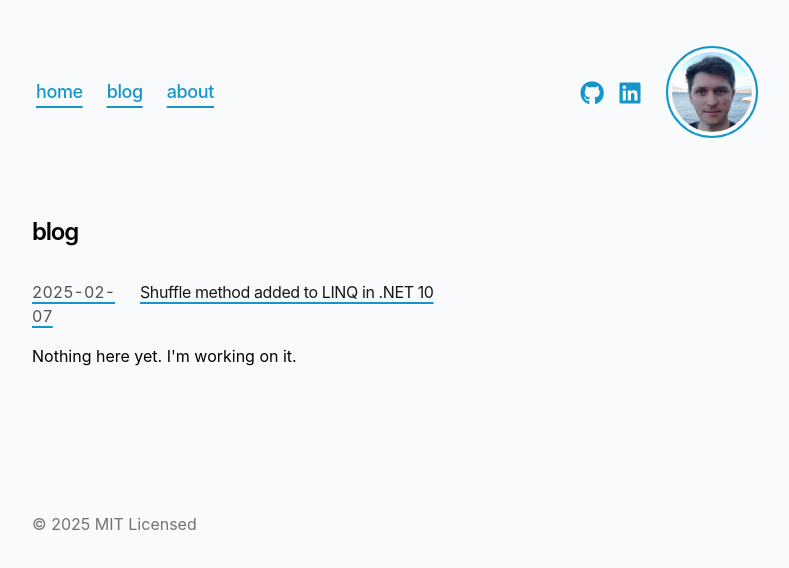
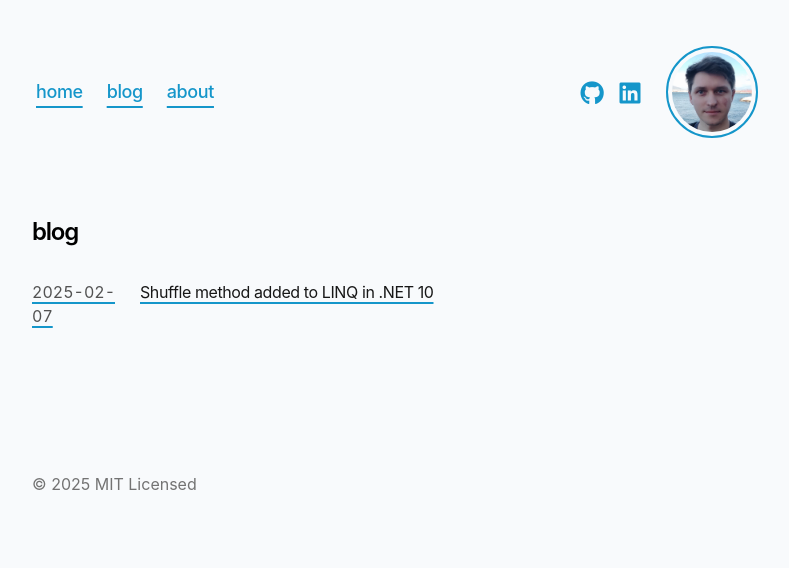
Before and after one commit to ksalk/ksalk.github.io, a Next.js app: page /blog in a window 1280 px wide. Shown: the top 568 px of the page, without its empty margins (224-1013 px from the left). Built offline with nearby package versions, Linux system fonts and the light colour scheme.

Commit message:
Remove info about no posts

```diff
--- a/app/blog/page.tsx
+++ b/app/blog/page.tsx
@@ -10,9 +10,6 @@ export default function Page() {
     <section>
       <h1 className="font-semibold text-2xl mb-8 tracking-tighter">blog</h1>
       <BlogPosts />
-      <p className="mb-4">
-        {`Nothing here yet. I'm working on it.`}
-      </p>
     </section>
   )
 }
```
